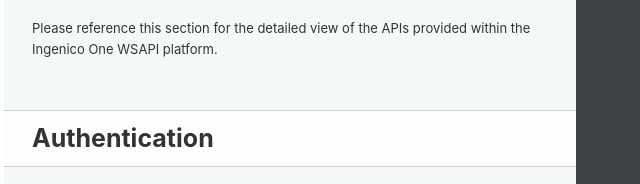
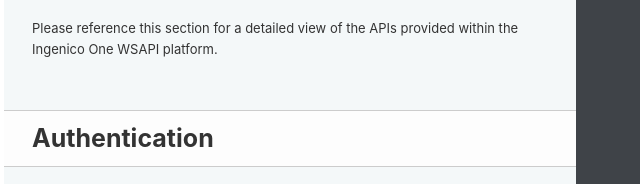
Before and after one commit to nickgag626/RESTfulAPI_Sample, a plain HTML site: page docs/index.html in a window 1280 px wide. Shown: the part 300-484 px from the top of the page, 236-876 px from the left. Drawn offline with Linux system fonts and the light colour scheme.

Commit message:
Add files via upload

```diff
--- a/docs/index.html
+++ b/docs/index.html
@@ -255,7 +255,7 @@
 </code></pre>
 <p>The Ingenico One WSAPI platform is a set of REST APIs designed to be consumed by developers for interaction with our Mobile Commerce Manager (MCM). This provides access to all of the features offered for accepting payments, performing administrative tasks, and conducting full end-to-end transaction processing.</p>
 <h1 id='api-library'>API Library</h1>
-<p>Please reference this section for the detailed view of the APIs provided within the Ingenico One WSAPI platform.</p>
+<p>Please reference this section for a detailed view of the APIs provided within the Ingenico One WSAPI platform.</p>
 <h1 id='authentication'>Authentication</h1>
 <p>Authenticate your account by including your application token in the request field <code>X-Roam-Key</code>. If the token and credentials are valid, the API will return a response with the necessary session token information. This session token can be used for accessing other APIs available within our library. </p>
 
```
